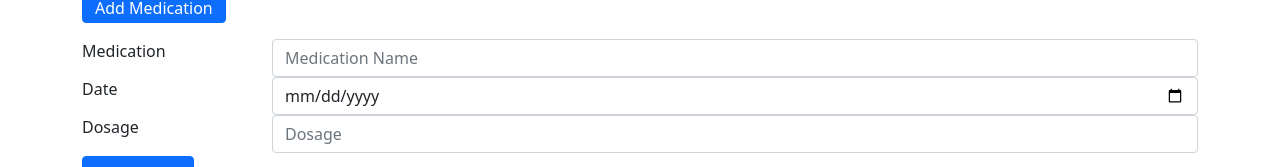
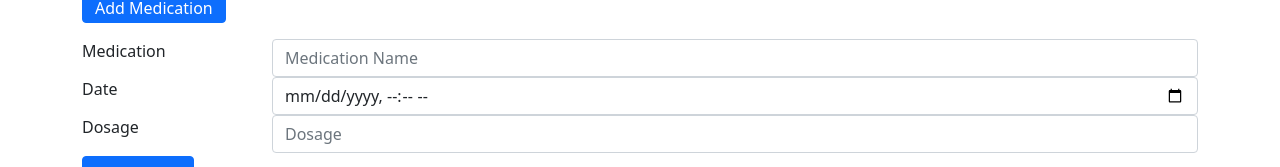
Before and after one commit to MikeForde/mern-azure, a React (Create React App) app in the folder client/: page / in a window 1280 px wide. Both pictures are taken after a click on the button "Manually Add New IPS Entry". Shown: the part 502-669 px from the top of the page. Built offline with nearby package versions, Linux system fonts and the light colour scheme; no server answers.

Commit message:
Deployment 0_31c

```diff
--- a/client/src/pages/Components/FormIPS.js
+++ b/client/src/pages/Components/FormIPS.js
@@ -2,6 +2,13 @@ import React, { useState } from "react";
 import { Button, Form, Toast } from "react-bootstrap";
 import { v4 as uuidv4 } from 'uuid';
 import "./components.css";
+
+const formatDate = (dateString) => {
+  if (!dateString) return "";
+  const [datePart, timePart] = dateString.split("T");
+  const time = timePart.split(".")[0];
+  return time === "00:00:00" ? datePart : `${datePart} ${time}`;
+};
 
 export function FormIPS({ add }) {
   const [showForm, setShowForm] = useState(false);
@@ -262,9 +269,9 @@ export function FormIPS({ add }) {
                 <Form.Label className="col-sm-2">Date</Form.Label>
                 <div className="col-sm-10">
                   <Form.Control
-                    type="date"
+                    type="datetime-local"
                     name="date"
-                    value={med.date}
+                    value={formatDate(med.date)}
                     onChange={(e) => handleMedicationChange(index, e)}
                     placeholder="Date" />
                 </div>
@@ -386,9 +393,9 @@ export function FormIPS({ add }) {
                 <Form.Label className="col-sm-2">Date</Form.Label>
                 <div className="col-sm-10">
                   <Form.Control
-                    type="date"
+                    type="datetime-local"
                     name="date"
-                    value={observation.date}
+                    value={formatDate(observation.date)}
                     onChange={(e) => handleObservationChange(index, e)}
                     placeholder="Date" />
                 </div>
```
